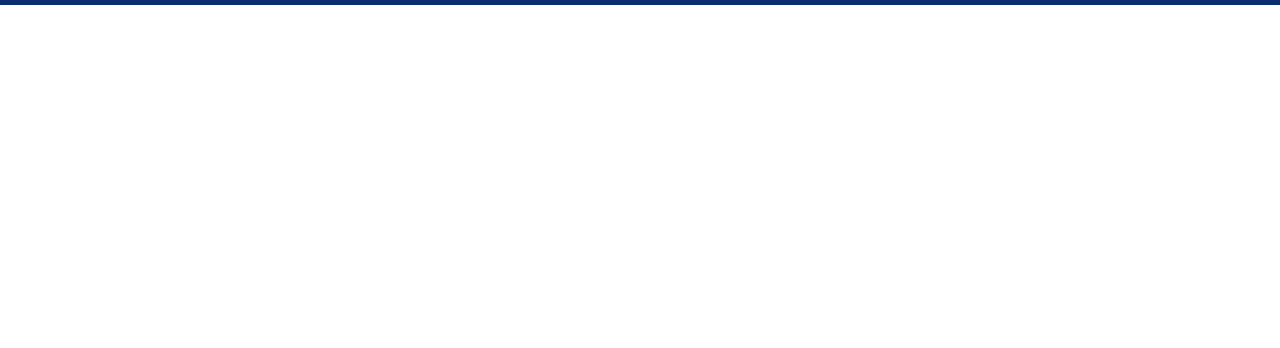
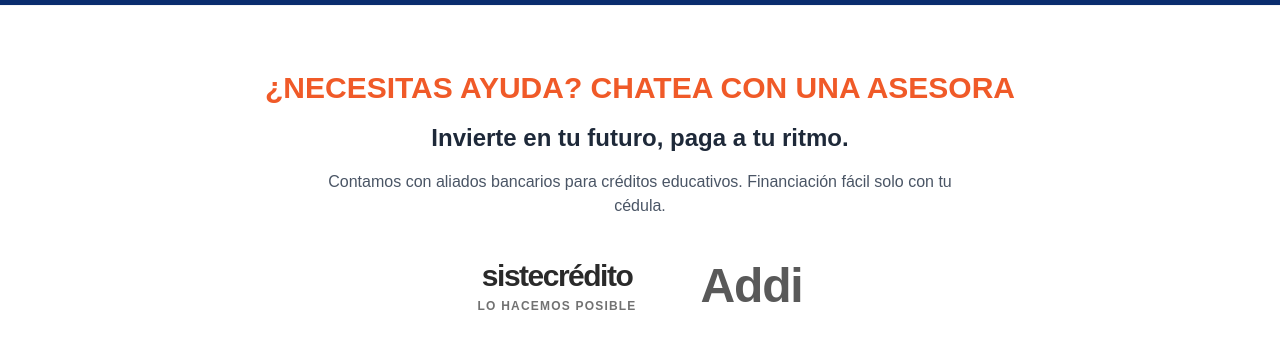
Before and after one commit to JohnVanagandr/centac, a React (Vite) app: page / in a window 1280 px wide. Shown: the part 4618-4966 px from the top of the page. Before the commit the page ends 4623 px from the top, so only its background shows below. Built offline with nearby package versions, Linux system fonts and the light colour scheme; grey boxes are pictures that could not be loaded.

Commit message:
feat(features): agregar componente de Banner de Financiación con aliados comerciales

```diff
--- a/src/App.jsx
+++ b/src/App.jsx
@@ -5,6 +5,7 @@
 import Nosotros from "./components/features/Nosotros";
 import Oferta from "./components/features/Oferta";
 import Contacto from "./components/features/Contacto";
+import BannerFinanciacion from "./components/features/BannerFinanciacion";
 
 function App() {
   return (
@@ -16,6 +17,7 @@
       <Nosotros />
       <Oferta />
       <Contacto />
+      <BannerFinanciacion />
     </main>
   );
 }
--- /dev/null
+++ b/src/components/features/BannerFinanciacion.jsx
@@ -0,0 +1,44 @@
+import React from "react";
+import Reveal from "../common/Reveal";
+
+const BannerFinanciacion = () => {
+  return (
+    <section className="py-16 bg-white border-t border-gray-100">
+      {/* Envolvemos el contenido central en Reveal para mantener la animación de entrada */}
+      <Reveal className="max-w-7xl mx-auto px-4 text-center">
+        <h3 className="font-display text-3xl font-black text-brand uppercase mb-4">
+          ¿Necesitas ayuda? Chatea con una asesora
+        </h3>
+
+        <p className="text-gray-800 text-2xl font-bold mb-4">
+          Invierte en tu futuro, paga a tu ritmo.
+        </p>
+
+        <p className="text-gray-600 mb-10 max-w-2xl mx-auto">
+          Contamos con aliados bancarios para créditos educativos. Financiación
+          fácil solo con tu cédula.
+        </p>
+
+        {/* Contenedor de Aliados Financieros */}
+        <div className="flex flex-wrap justify-center gap-16 items-center">
+          {/* Aliado 1: Sistecrédito */}
+          <div className="text-center grayscale hover:grayscale-0 transition-all duration-300 cursor-pointer">
+            <div className="font-black text-3xl text-navy tracking-tighter">
+              sistecrédito
+            </div>
+            <div className="text-xs font-bold text-gray-500 uppercase tracking-widest mt-1">
+              lo hacemos posible
+            </div>
+          </div>
+
+          {/* Aliado 2: Addi */}
+          <div className="font-black text-5xl text-blue-600 tracking-tight grayscale hover:grayscale-0 transition-all duration-300 cursor-pointer">
+            Addi
+          </div>
+        </div>
+      </Reveal>
+    </section>
+  );
+};
+
+export default BannerFinanciacion;
```
